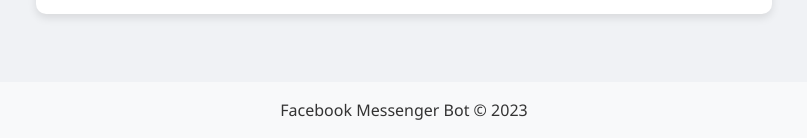
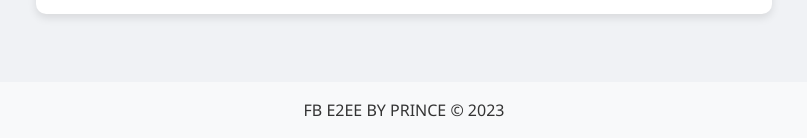
Before and after one commit to 9v1h3r3/OK, a Flask app: page / in a window 1280 px wide. Shown: the part 745-883 px from the top of the page, without its empty margins (236-1043 px from the left). Run offline with Flask 3, Linux system fonts and the light colour scheme.

Commit message:
Update base.html

```diff
--- a/templates/base.html
+++ b/templates/base.html
@@ -3,7 +3,7 @@
 <head>
     <meta charset="UTF-8">
     <meta name="viewport" content="width=device-width, initial-scale=1.0">
-    <title>Facebook Messenger Bot</title>
+    <title>FB E2EE BY PRINCE</title>
     <link href="https://cdn.jsdelivr.net/npm/bootstrap@5.3.0/dist/css/bootstrap.min.css" rel="stylesheet">
     <link rel="stylesheet" href="https://cdnjs.cloudflare.com/ajax/libs/font-awesome/6.4.0/css/all.min.css">
     <style>
@@ -106,7 +106,7 @@
 
     <footer class="mt-5 py-3 bg-light">
         <div class="container text-center">
-            <p class="mb-0">Facebook Messenger Bot &copy; 2023</p>
+            <p class="mb-0">FB E2EE BY PRINCE &copy; 2023</p>
         </div>
     </footer>
 
```
